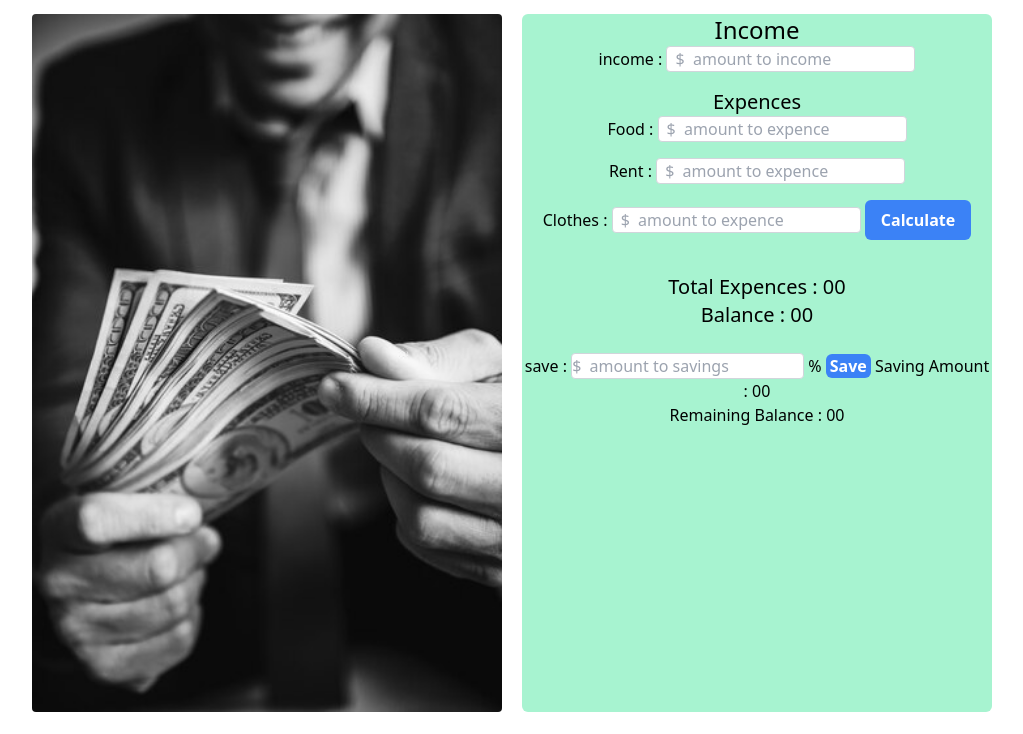
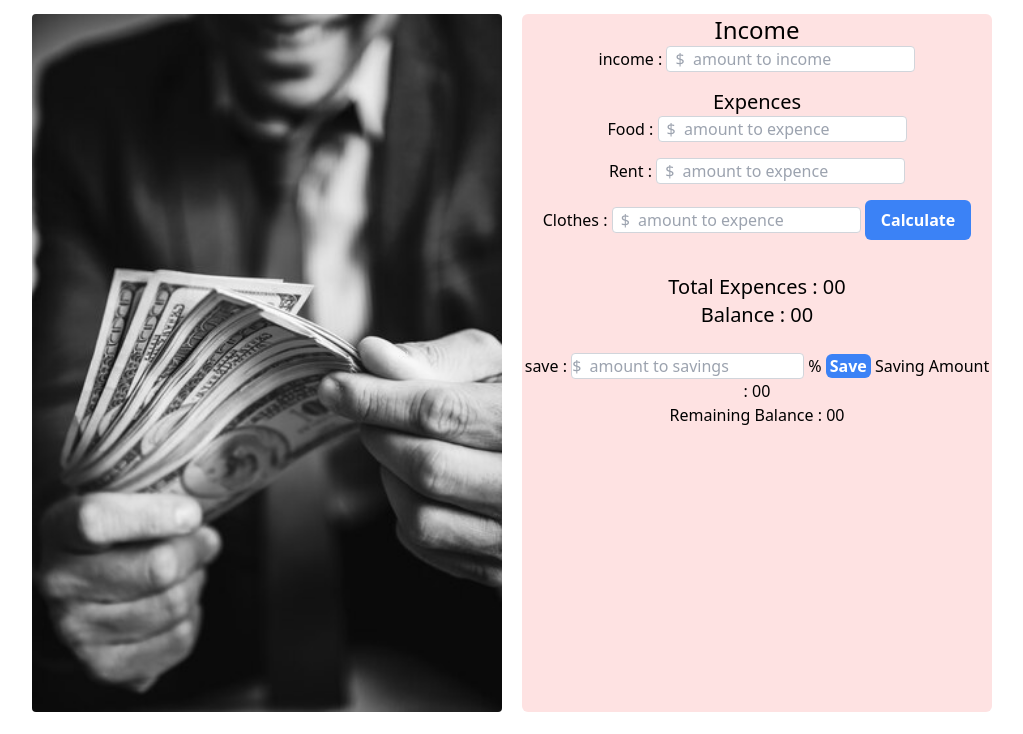
Before and after one commit to MilonMridha/Money-master-assign-five, a plain HTML site: page index.html in a window 1280 px wide. Shown: the part 66-800 px from the top of the page, without its empty margins (128-1151 px from the left). Drawn offline with nearby package versions, Linux system fonts and the light colour scheme.

Commit message:
added background color

```diff
--- a/index.html
+++ b/index.html
@@ -25,23 +25,23 @@
                     <img class="rounded"  width="1000px " height="600px"  src="image/person-carrying-lot-cash_53876-65367 (1).jpg" alt="">
                 </div>
                 <!-- Income & Expences  -->
-                <div class="text-center drop-shadow-lg bg-green-200 rounded-md">
+                <div class="text-center drop-shadow-lg bg-red-100 rounded-md">
                     <h4 class="text-2xl text-center">Income</h4>
-                    income : <input id="income-input" class="border border-gray-300 rounded bg-zinc-300  mb-4 px-2" type="text" placeholder="$  amount to income">
+                    income : <input id="income-input" class="border border-gray-300 rounded bg-zinc-300  mb-4 px-2" type="number" placeholder="$  amount to income">
                     <h4 class="text-xl text-center" >Expences</h4>
-                      Food : <input id="food-cost" class="border border-gray-300 rounded bg-zinc-300  mb-4 px-2" type="text" placeholder="$  amount to expence"><br>
+                      Food : <input id="food-cost" class="border border-gray-300 rounded bg-zinc-300  mb-4 px-2" type="number" placeholder="$  amount to expence"><br>
 
-                      Rent :  <input id="rent-cost" class="border border-gray-300 rounded bg-zinc-300  mb-4 px-2" type="text" placeholder="$  amount to expence">
+                      Rent :  <input id="rent-cost" class="border border-gray-300 rounded bg-zinc-300  mb-4 px-2" type="number" placeholder="$  amount to expence">
                       <br>
 
-                      Clothes :  <input id="cloth-cost" class="border border-gray-300 rounded bg-zinc-300  mb-4 px-2" type="text" placeholder="$  amount to expence">
+                      Clothes :  <input id="cloth-cost" class="border border-gray-300 rounded bg-zinc-300  mb-4 px-2" type="number" placeholder="$  amount to expence">
 
                       <button id="total-btn" class="bg-blue-500 rounded-md px-4 py-2 text-white  font-semibold">Calculate</button>
                       <br><br>
                       <h4 class="text-xl">Total Expences : <span id="total-expence">00</span></h4>
                       <h4 class="text-xl">Balance : <span id="rest-balance">00</span></h4> <br>
 
-                      save : <input id="" class="border border-gray-300 ms-0 rounded bg-zinc-300" type="text" placeholder="$  amount to savings"> %
+                      save : <input id="" class="border border-gray-300 ms-0 rounded bg-zinc-300" type="number" placeholder="$  amount to savings"> %
 
                       <button id="save-btn"
                        class="bg-blue-500 rounded-md px-1  text-white  font-semibold ">Save</button>
```
